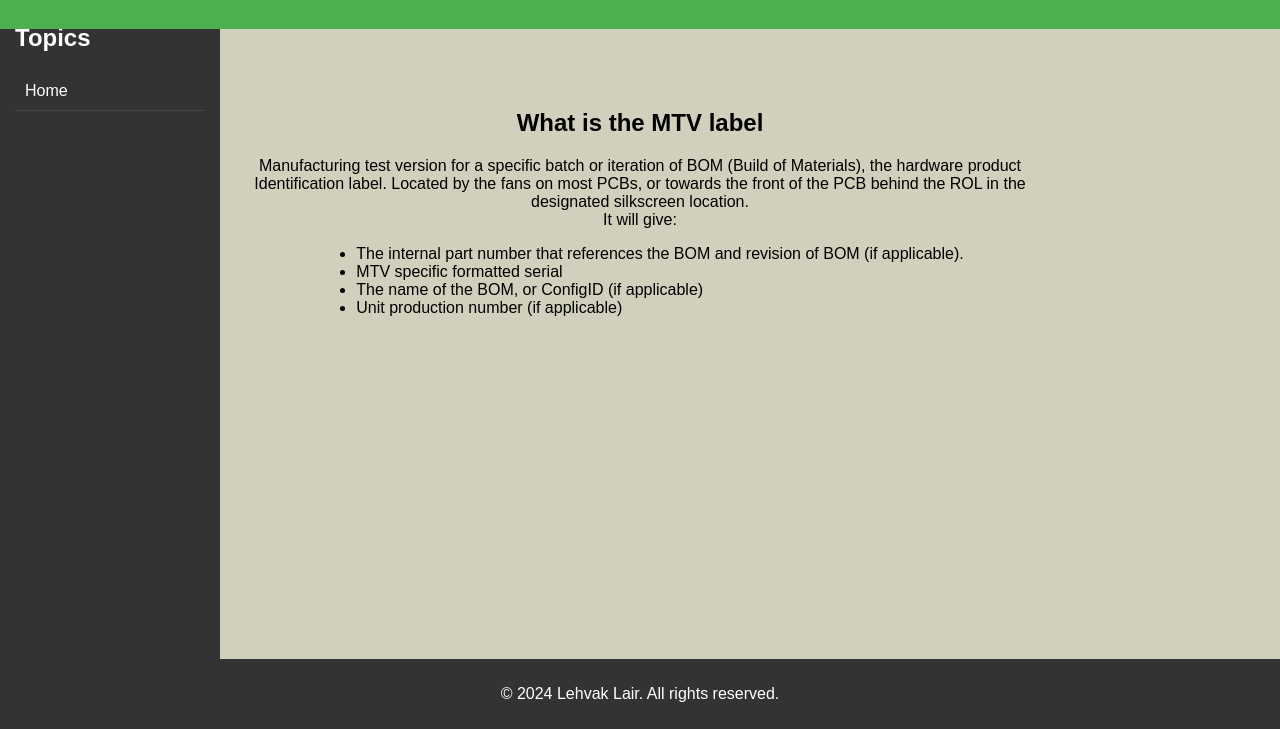
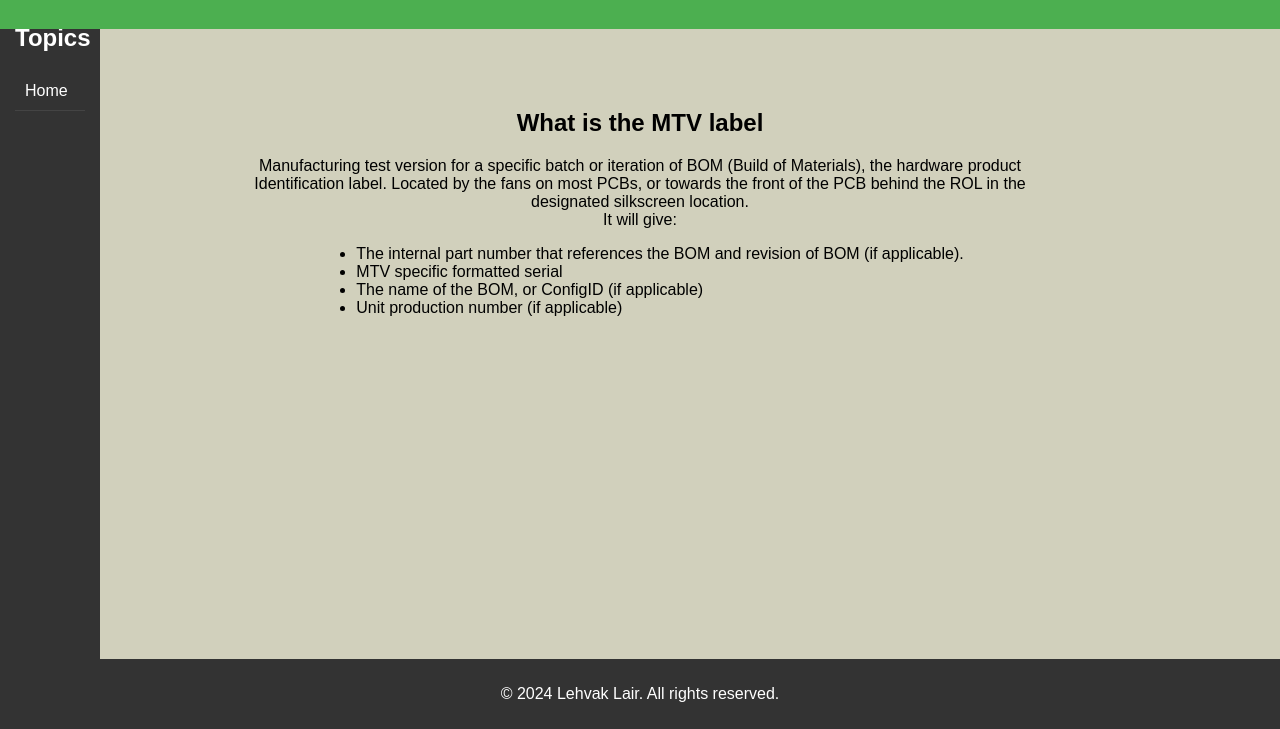
Before and after one commit to Lehvak/LehvakLair, a plain HTML site: page sub_pages/mtv_other_p1.html in a window 1280 px wide. Shown: the part 71-800 px from the top of the page. Drawn offline with Linux system fonts and the light colour scheme.

Commit message:
Update mtv_other_p1.html

```diff
--- a/sub_pages/mtv_other_p1.html
+++ b/sub_pages/mtv_other_p1.html
@@ -31,7 +31,7 @@
         }
 
         #sidebar {
-            width: 220px;
+            width: 100px;
             background-color: #333;
             color: white;
             padding: 15px;
```
